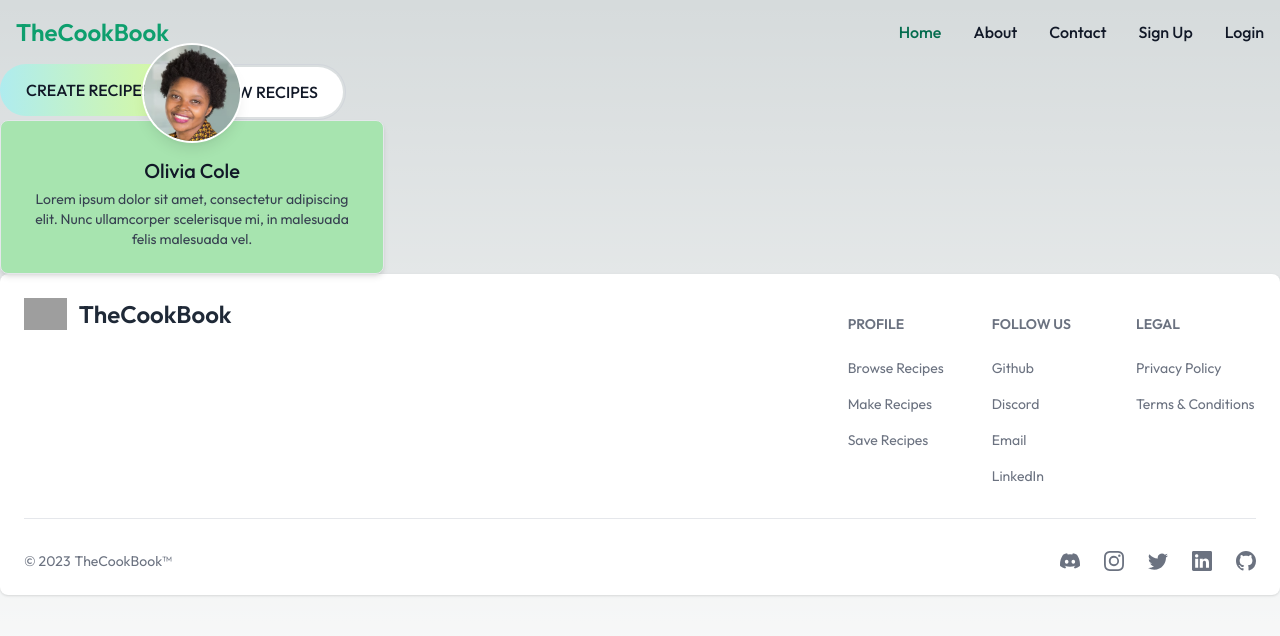
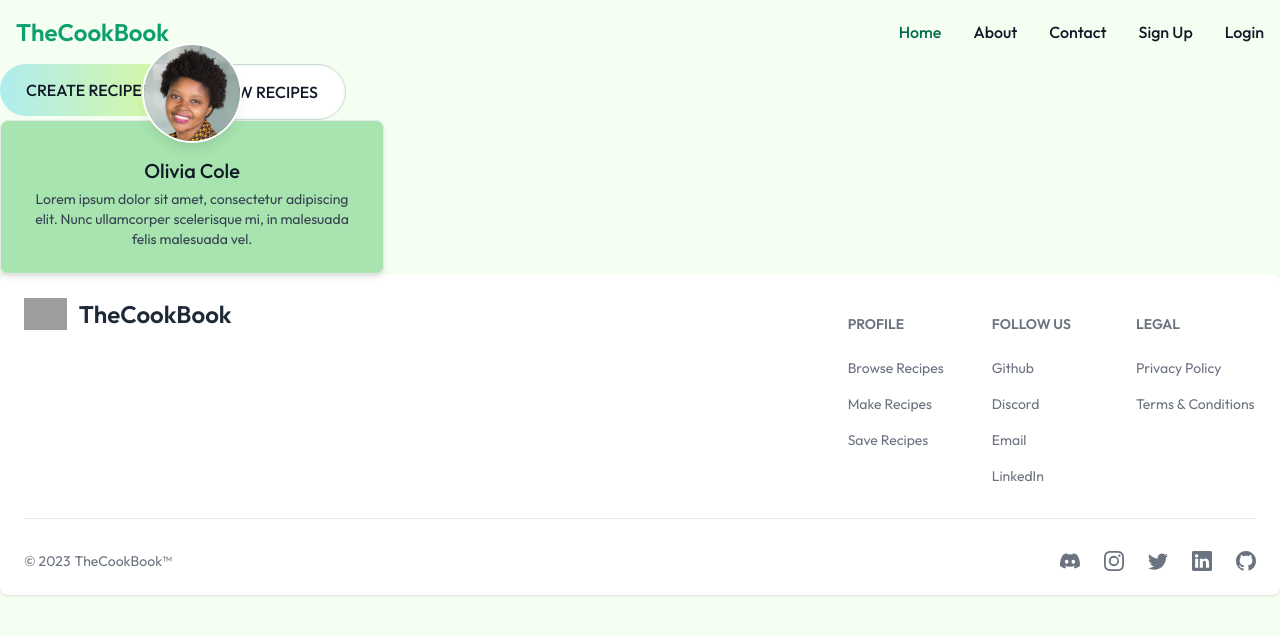
Before and after one commit to justin-phxm/theCookBook, a Next.js app in the folder the-cook-book/: page / in a window 1280 px wide. Shown: the top 636 px of the page. Built offline with nearby package versions, Linux system fonts and the light colour scheme; grey boxes are pictures that could not be loaded.

Commit message:
update bg color

```diff
--- a/the-cook-book/src/pages/index.tsx
+++ b/the-cook-book/src/pages/index.tsx
@@ -6,7 +6,7 @@
 
 export default function Home() {
   return (
-    <main className={`min-h-screen`}>
+    <main className='min-h-screen bg-[#F4FFF1]'>
       <NavBar />
       <CreateRecipe />
       <Testimony />
```
